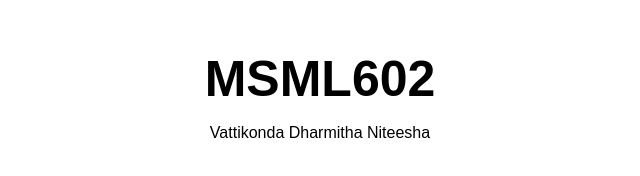
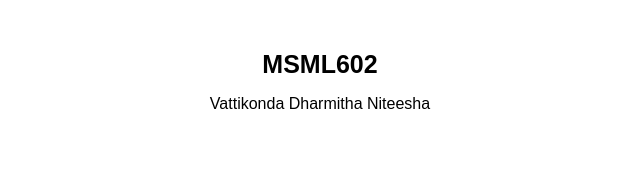
Before and after one commit to Dharmitha7/Dharmitha7.github.io, a plain HTML site: page index.html in a window 1280 px wide. Shown: the whole page, without its empty margins (320-960 px from the left). Drawn offline with Linux system fonts and the light colour scheme.

Commit message:
Update index.html

```diff
--- a/index.html
+++ b/index.html
@@ -13,7 +13,7 @@
   </style>
 </head>
 <body>
-  <p><strong style="font-size: 50px;">MSML602</strong></p>
+  <p><strong style="font-size: 25px;">MSML602</strong></p>
   <p>Vattikonda Dharmitha Niteesha</p>
 </body>
 </html>
```
